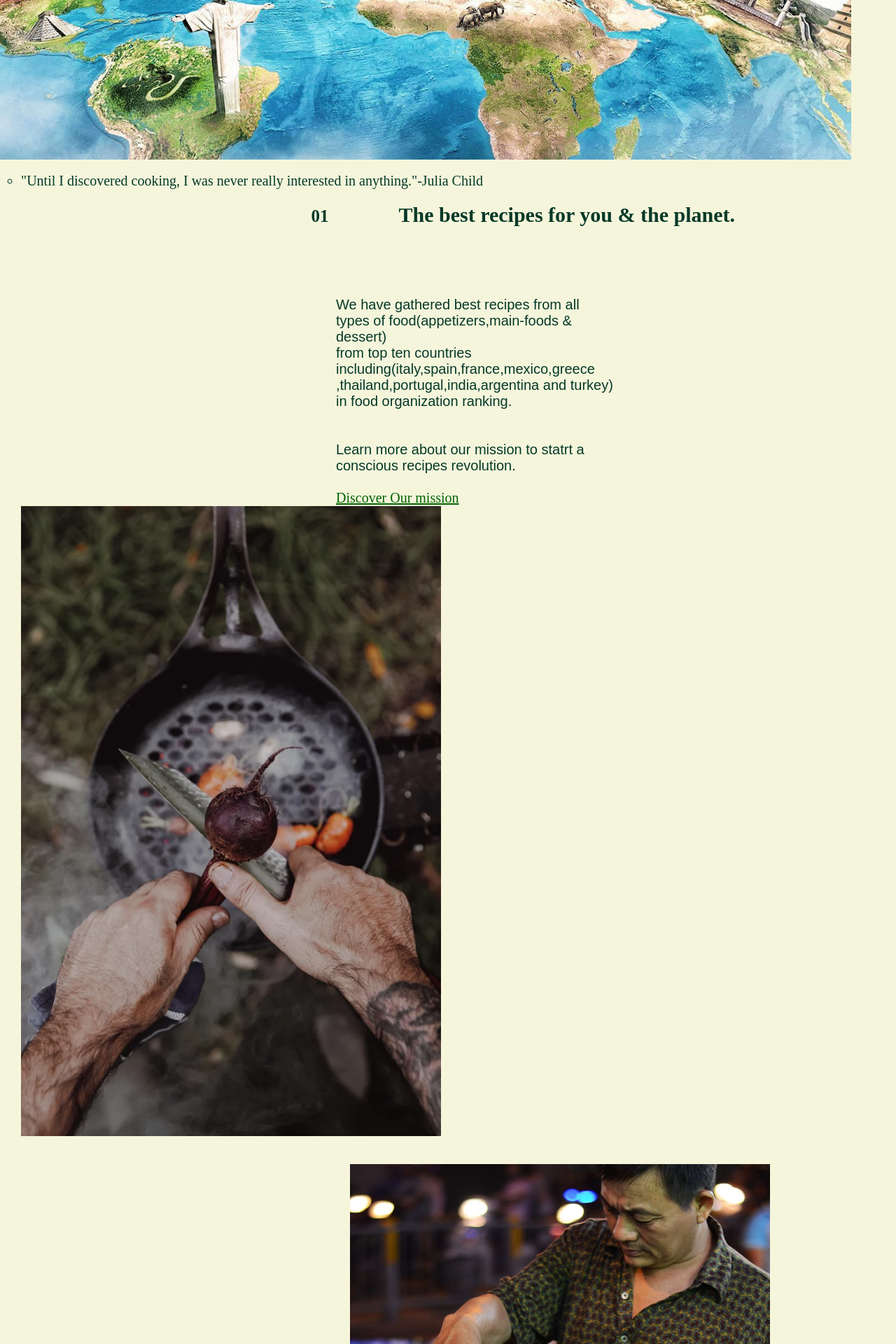
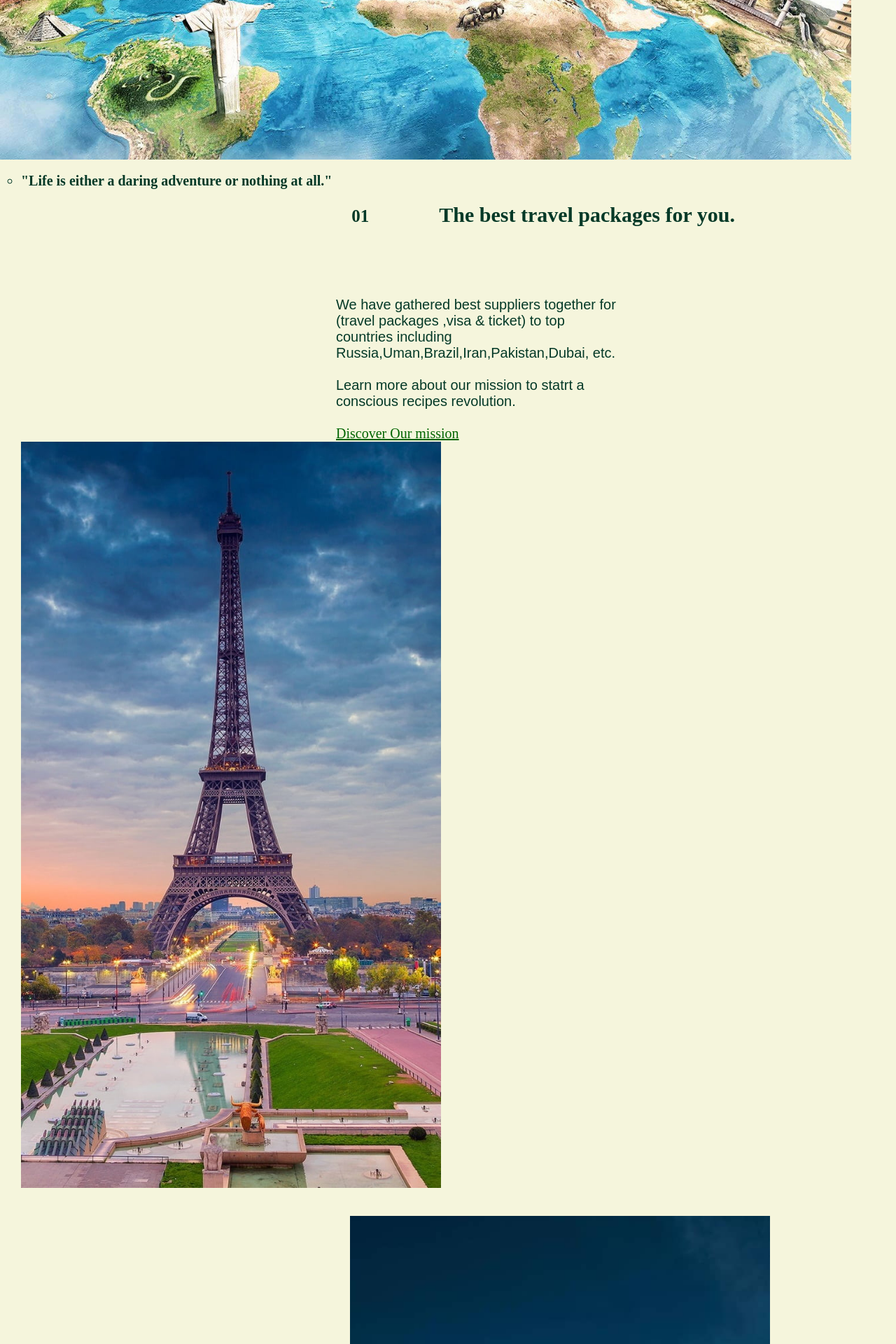
Before and after one commit to BaryalaiHanifi/KNTT, a PHP site: page /Recipe-App/ in a window 1280 px wide; the page is wider, and only the part inside the window is pictured. Shown: the part 1256-3176 px from the top of that part at 70% size. Run offline with PHP 8.4, Linux system fonts and the light colour scheme.

Commit message:
Changes on pic and quotes

```diff
--- a/index.php
+++ b/index.php
@@ -11,7 +11,7 @@
 		</div>
 		<div id="quotes">
 		<ul>
-			<li>"Until I discovered cooking, I was never really interested in anything."-Julia Child</li>
+			<li style="font-weight: bold;">"Life is either a daring adventure or nothing at all."</li>
 		    </ul>
 		</div>
 		</div>
@@ -19,17 +19,16 @@
 
     <div class="container">
 		<section id="showcase">
-			<h1><small>01</small>The best recipes for you & the planet.</h1>
+			<h1><small>01</small>The best travel packages for you.</h1>
 
-			<p>We have gathered best recipes from all types of food(appetizers,main-foods & dessert)<br> from top ten countries including(italy,spain,france,mexico,greece<br>,thailand,portugal,india,argentina and turkey) in food organization ranking.<br><br><br>
+			<p>We have gathered best suppliers together for (travel packages ,visa & ticket) to top countries including Russia,Uman,Brazil,Iran,Pakistan,Dubai, etc.<br><br>
 		    Learn more about our mission to statrt a conscious recipes
 		    revolution.<br><br>
             <a href="mission.html">Discover Our mission</a>
 		    </p>
 		    <div id="img1">
-		    <img src="images/section-1.webp">
+		    <img src="images/section-1.jpg">
 		    </div>
-			<br>
 			<div id="img2">
 			<img src="images/section-1-2.jpg">
 		    </div>
```
Also changed, not shown: images/section-1-2.jpg, images/section-1.jpg (added), images/section-1.webp (deleted).
